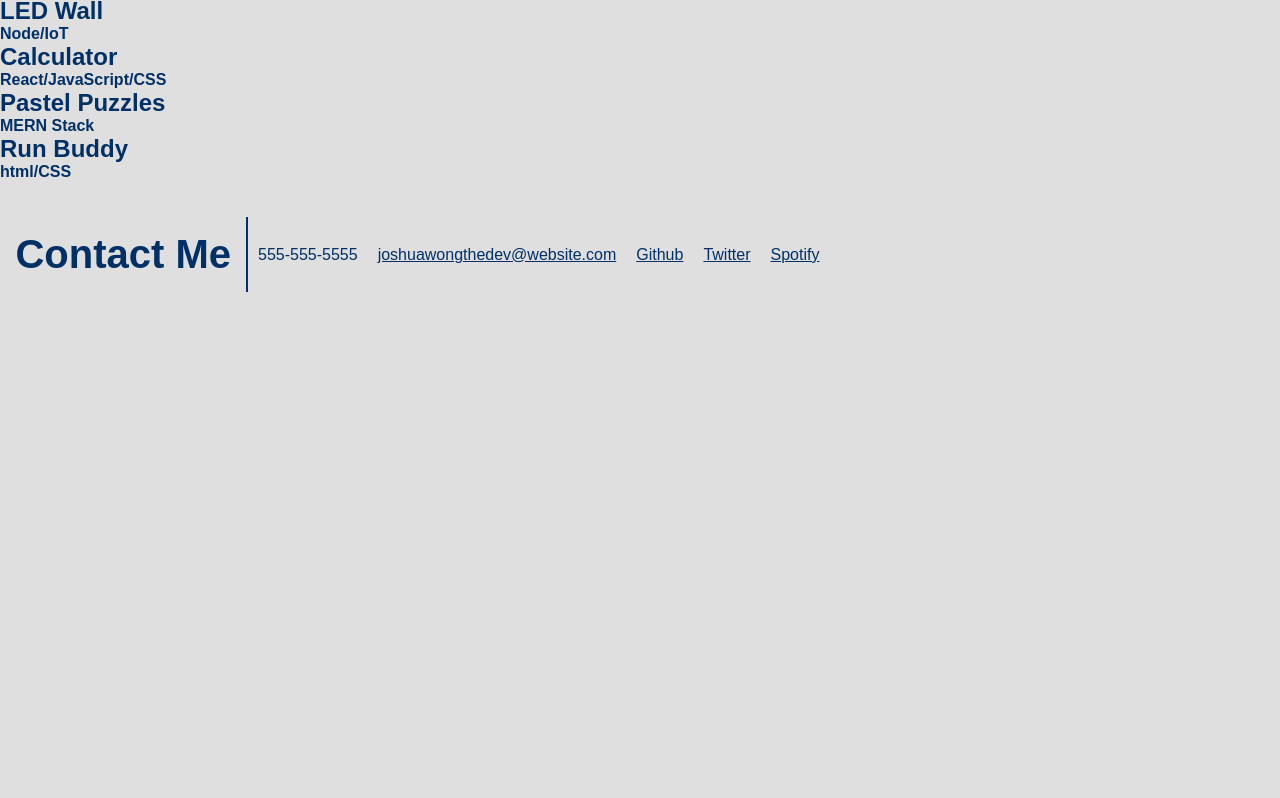
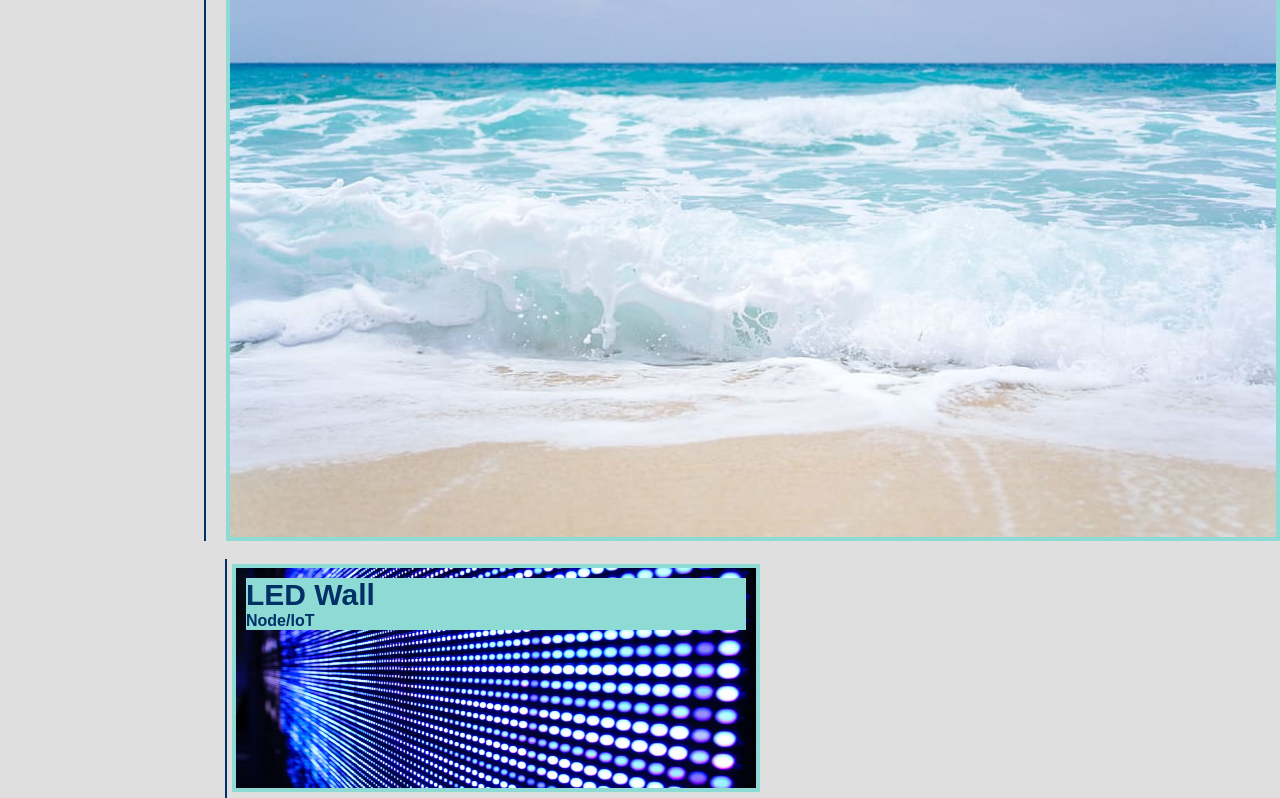
Before and after one commit to joshuawongg/JWPortfolio, a plain HTML site: page index.html in a window 1280 px wide. Shown: the part 601-1399 px from the top of the page. Before the commit the page ends 893 px from the top, so only its background shows below. Drawn offline with Linux system fonts and the light colour scheme.

Commit message:
added images for projects, and started styling the work portion of portfolio

```diff
--- a/assets/style.css
+++ b/assets/style.css
@@ -88,9 +88,111 @@
  }
 
 
+.bigprojects{
+    display: flex;
+    flex-direction: row;
+
+}
+
+
+ .work{
+    color: rgb(0, 48, 102);
+     padding: 15px;
+     font-size: 40px;
+     font-weight: bolder;
+     display: flex;
+     width: 200px;
+     justify-content: flex-end;
+     margin: 0px;
+     border-right: 2px solid rgb(0, 48, 102);
+ }
+
+ .bigproject{
+    background-image: url('images/surf.jpg');
+    background-size: 100% 100%;
+    width: 1200px;
+    height: 600px;
+    border: 4px solid rgb(142, 219, 213);
+    margin-left: 20px;
+    margin-bottom: 0;
+
+ }
+
+.smallprojects{
+    display: flex;
+    flex-direction: row;
+    flex-wrap: wrap;
+    margin-left: 225px;
+    margin-top: 0;
+    border-left: 2px solid rgb(0, 48, 102);
+}
+
+ .ledwall{
+     background-image: url('images/ledwall.jpg');
+     background-size: 100% 100%;
+     width:500px;
+     height:200px;
+     border: 4px solid rgb(142, 219, 213);
+     padding: 10px;
+     margin: 5px;
+ }
+
+ .calculator{
+     background-image: url('images/calculator.jpg');
+     background-size: 100% 100%;
+     width:500px;
+     height:200px;
+     border: 4px solid rgb(142, 219, 213);
+     padding: 10px;
+     margin: 5px;
+ }
+
+ .pastelpuzzle{
+     background-image: url('images/pastel.jpg');
+     background-size: 100% 100%;
+     width:500px;
+     height:200px;
+     border: 4px solid rgb(142, 219, 213);
+     padding: 10px;
+     margin: 5px;
+ }
+
+ .runbuddy{
+    background-image: url('images/runbuddy.jpg');
+    background-size: 100% 100%;
+    width:500px;
+    height:200px;
+    border: 4px solid rgb(142, 219, 213);
+    padding: 10px;
+    margin: 5px;
+ }
 
 
 
+
+
+
+
+
+ .bigproject .bigptext{
+    background-color: rgb(142, 219, 213);
+    font-weight: bold;
+    font-size: 30px;
+ }
+ .bigptext2{
+    background-color: rgb(142, 219, 213);
+    font-size: 18px;
+ }
+
+ .smallptext{
+    background-color: rgb(142, 219, 213);
+    font-weight: bold;
+    font-size: 30px;
+}
+.smallptext2{
+    background-color: rgb(142, 219, 213);
+    font-size: 16px;
+}
 
 
 
@@ -111,11 +213,11 @@
 .contactme{
     display: flex;
     padding: 15px;
-     font-size: 40px;
-     font-weight: bolder;
-     width: 216px;
-     align-content: center;
-     justify-content: flex-end;
+    font-size: 40px;
+    font-weight: bolder;
+    width: 216px;
+    align-content: center;
+    justify-content: flex-end;
 
 }
 
@@ -133,8 +235,8 @@
     flex-direction: row;
     align-content: center;
     align-items: center;
-    padding: 5px;
-    justify-content: space-between;
+    padding: 50px;
+    justify-content: space-evenly;
     margin: 5px;
 
 }
--- a/index.html
+++ b/index.html
@@ -29,28 +29,27 @@
     </section>
     <br><br>
 
-    <section class = "projects">
-      <div>Work</div>
+    <section class = "bigprojects">
+        <div class ="work">Work</div>
         <div class="bigproject">
-            <h2>Surf Report</h2>
-            <h4>MERN Stack</h4>
+            <div class="bigptext">Surf Report <br><div class = "bigptext2">MERN Stack</div></div>
         </div>
-        <div class="smallproject">
-            <h2>LED Wall</h2>
-            <h4>Node/IoT</h4>
+    </section>
+    <br>
+    <div class ="smallprojects">
+        <div class="ledwall">
+            <div class = "smallptext">LED Wall <br><div class ="smallptext2">Node/IoT</div></div>
         </div>
-        <div class="smallproject">
-            <h2>Calculator</h2>
-            <h4>React/JavaScript/CSS</h4>
+        <div class="calculator">
+            <div class = "smallptext">Calculator <br><div class ="smallptext2">React/JavaScript/CSS</div></div>
         </div>
-        <div class="smallproject">
-            <h2>Pastel Puzzles</h2>
-            <h4>MERN Stack</h4>
+        <div class="pastelpuzzle">
+            <div class = "smallptext">Pastel Puzzles <br><div class ="smallptext2">MERN Stack</div></div>
         </div>
-        <div clas="smallproject">
-            <h2>Run Buddy</h2>
-            <h4>html/CSS</h4>
-       </section>
+        <div class="runbuddy">
+            <div class = "smallptext">Run Buddy<br><div class ="smallptext2">html/CSS</div></div>
+        </div>
+    </div>
 </body>
 <br>
 <br>
```
Also changed, not shown: assets/images/calculator.jpg (added), assets/images/ledwall.jpg (added), assets/images/pastel.jpg (added), assets/images/runbuddy.jpg (added), assets/images/surf.jpg (added).
